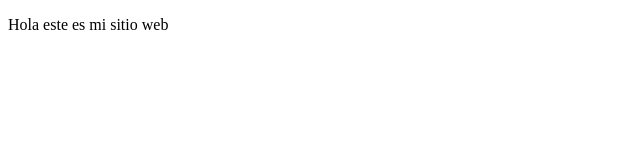
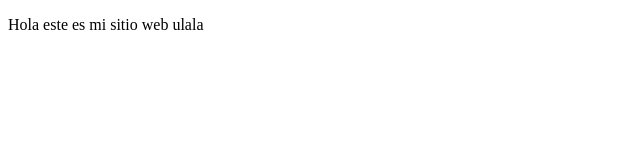
Before and after one commit to Laribm/ProyectoDemoCursoPrework, a plain HTML site: page index.html in a window 1280 px wide. Shown: the full height of the page, 0-640 px from the left. Drawn offline with Linux system fonts and the light colour scheme.

Commit message:
cambios agregamos ulala

```diff
--- a/index.html
+++ b/index.html
@@ -7,6 +7,6 @@
     <title>Hola Mundo</title>
 </head>
 <body>
-    <p>Hola este es mi sitio web </p>
+    <p>Hola este es mi sitio web ulala </p>
 </body>
 </html>
```
